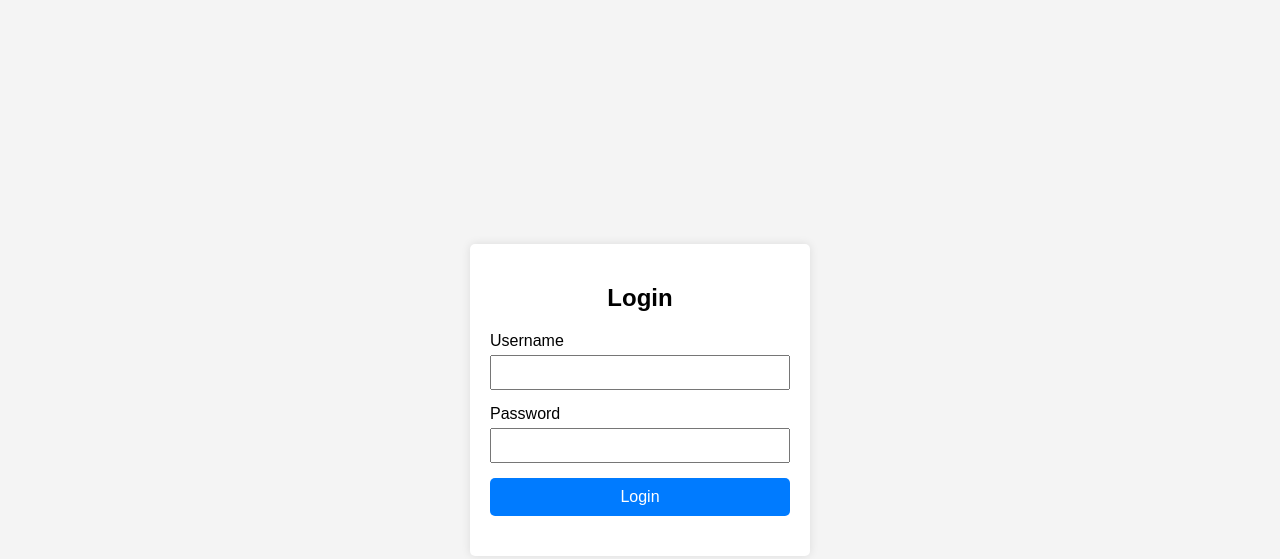
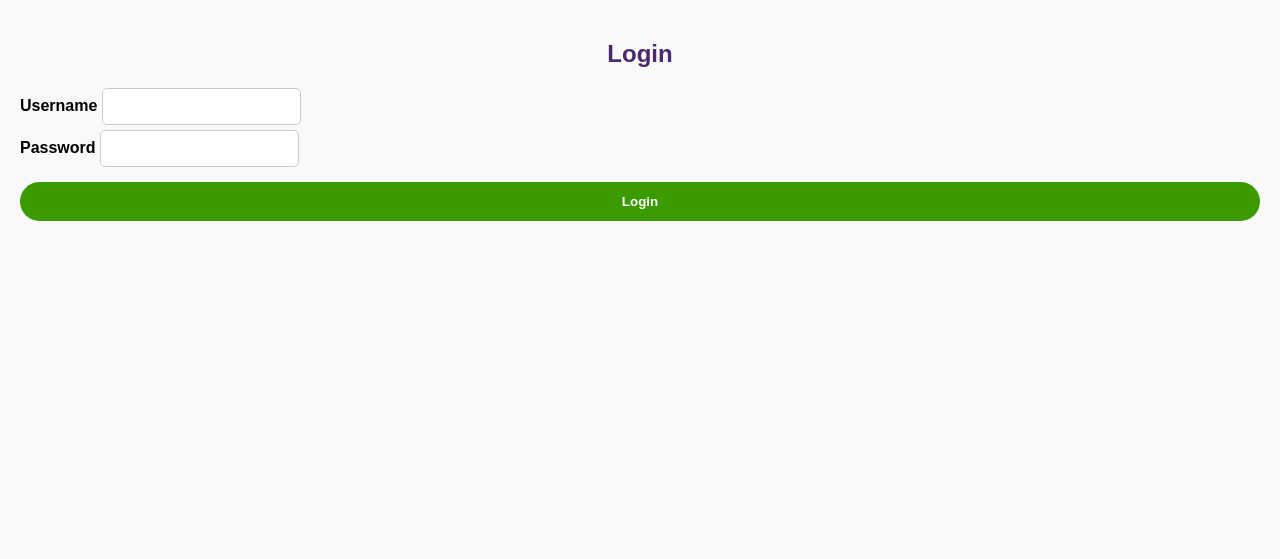
Before and after one commit to OwaisAsif/demo, a plain HTML site: page auth/login.html in a window 1280 px wide. Drawn offline with Linux system fonts and the light colour scheme.

Commit message:
Update auth.css

```diff
--- a/CSS/auth.css
+++ b/CSS/auth.css
@@ -1,58 +1,92 @@
 body {
-    font-family: Arial, sans-serif;
-    background-color: #f4f4f4;
-    display: flex;
-    justify-content: center;
-    align-items: center;
-    height: 100vh;
-    margin: 0;
+  font-family: sans-serif;
+  background-color: #f9f9f9;
+  margin: 0;
+  padding: 20px;
 }
 
-.login-container {
-    background: #fff;
-    padding: 20px;
-    border-radius: 5px;
-    box-shadow: 0 0 10px rgba(0, 0, 0, 0.1);
-    width: 300px;
-    text-align: center;
+.container {
+  max-width: 400px;
+  margin: auto;
+  background: white;
+  padding: 25px;
+  border-radius: 10px;
+  box-shadow: 0 0 10px rgba(0,0,0,0.1);
 }
 
-.login-container h2 {
-    margin-bottom: 20px;
+.logo {
+  width: 100px;
+  display: block;
+  margin: auto;
 }
 
-.input-group {
-    margin-bottom: 15px;
-    text-align: left;
+h2 {
+  text-align: center;
+  color: #4b296b;
 }
 
-.input-group label {
-    display: block;
-    margin-bottom: 5px;
+form {
+  display: flex;
+  flex-direction: column;
 }
 
-.input-group input {
-    width: 100%;
-    padding: 8px;
-    box-sizing: border-box;
+label {
+  font-weight: bold;
+  margin-top: 10px;
+}
+
+input {
+  padding: 10px;
+  margin-bottom: 5px;
+  border-radius: 5px;
+  border: 1px solid #ccc;
+}
+
+.password-box {
+  display: flex;
+  align-items: center;
+}
+
+.password-box input {
+  flex: 1;
+}
+
+.eye {
+  margin-left: -30px;
+  cursor: pointer;
+}
+
+a {
+  font-size: 0.9em;
+  color: #4b296b;
+  text-decoration: underline;
+  margin-bottom: 10px;
 }
 
 button {
-    width: 100%;
-    padding: 10px;
-    background-color: #007BFF;
-    border: none;
-    border-radius: 5px;
-    color: white;
-    cursor: pointer;
-    font-size: 16px;
+  background-color: #3a9a00;
+  color: white;
+  padding: 12px;
+  margin-top: 10px;
+  border: none;
+  border-radius: 30px;
+  font-weight: bold;
+  cursor: pointer;
 }
 
-button:hover {
-    background-color: #0056b3;
+.alt-btn {
+  background: none;
+  border: 2px solid #3a9a00;
+  color: #3a9a00;
 }
 
-#message {
-    margin-top: 20px;
-    color: red;
+.or {
+  text-align: center;
+  margin: 10px 0;
 }
+
+footer {
+  margin-top: 15px;
+  text-align: center;
+  font-size: 0.9em;
+}
```
